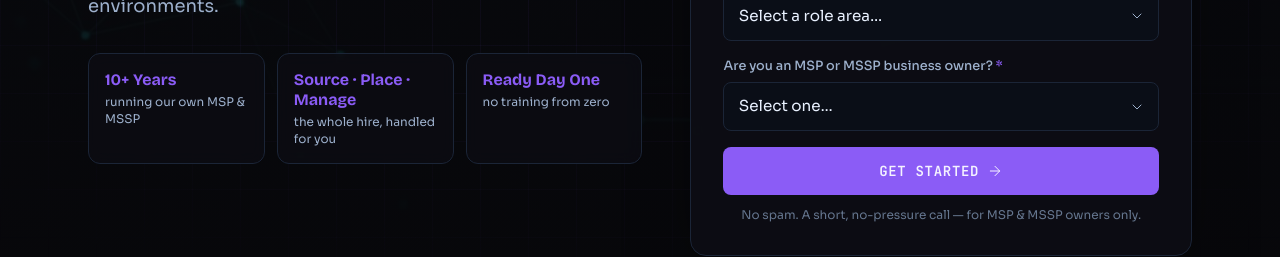
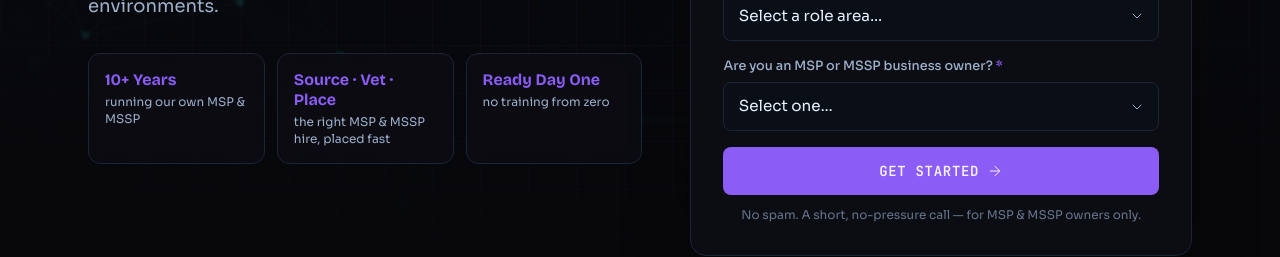
Before and after one commit to Landing-Pages-Websites/escencion-landing, a Next.js app: page / in a window 1280 px wide. Shown: the part 579-836 px from the top of the page. Built offline with nearby package versions, Linux system fonts and the light colour scheme.

Commit message:
copy: hero trust-bar 3rd stat → Source·Vet·Place (hiring/placement-only, drop managed-services framing)

```diff
--- a/src/app/page.tsx
+++ b/src/app/page.tsx
@@ -38,7 +38,7 @@ type IconType = (props: { className?: string }) => ReactElement;
 
 const STAT_CHIPS = [
   { big: "10+ Years", small: "running our own MSP & MSSP" },
-  { big: "Source · Place · Manage", small: "the whole hire, handled for you" },
+  { big: "Source · Vet · Place", small: "the right MSP & MSSP hire, placed fast" },
   { big: "Ready Day One", small: "no training from zero" },
 ];
 
```
